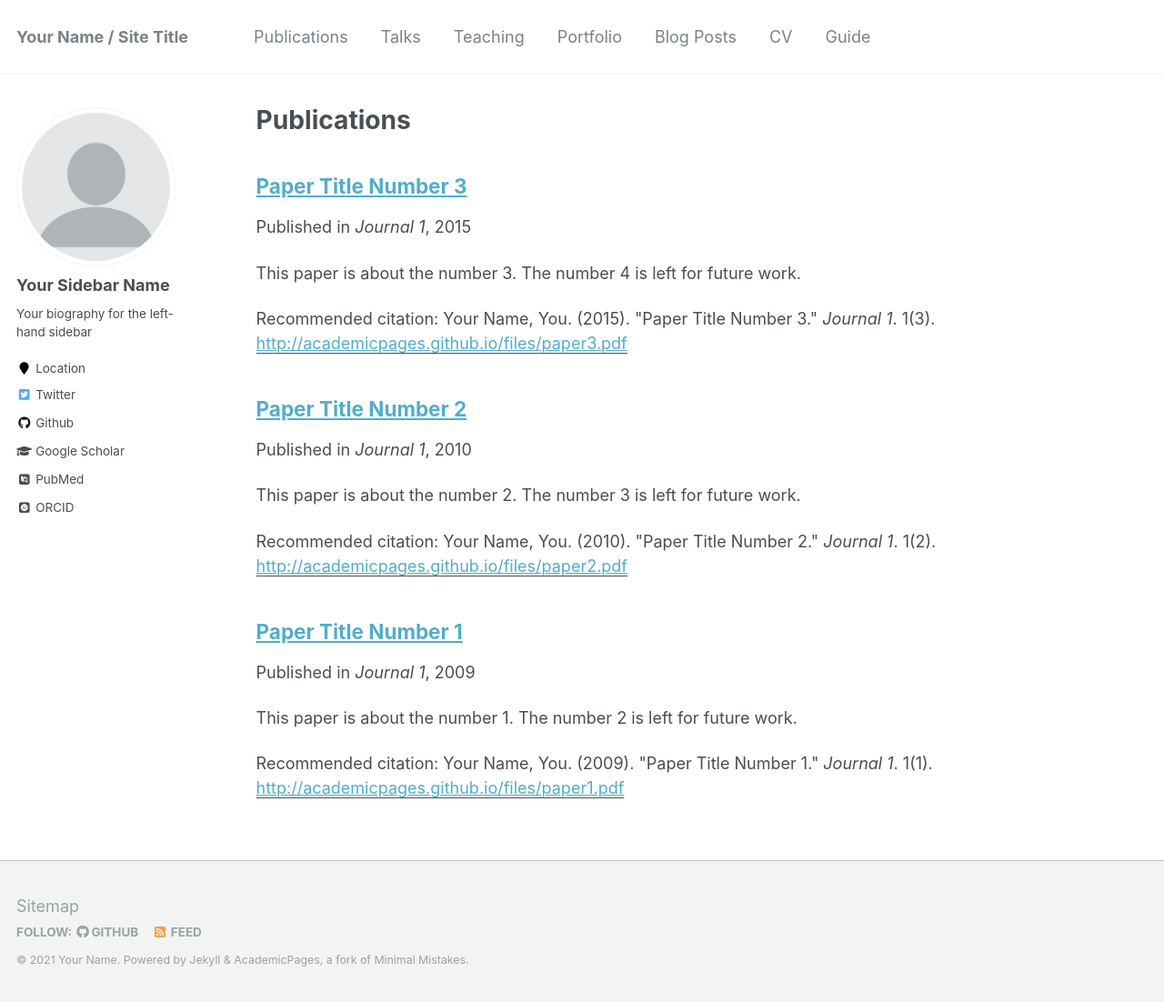
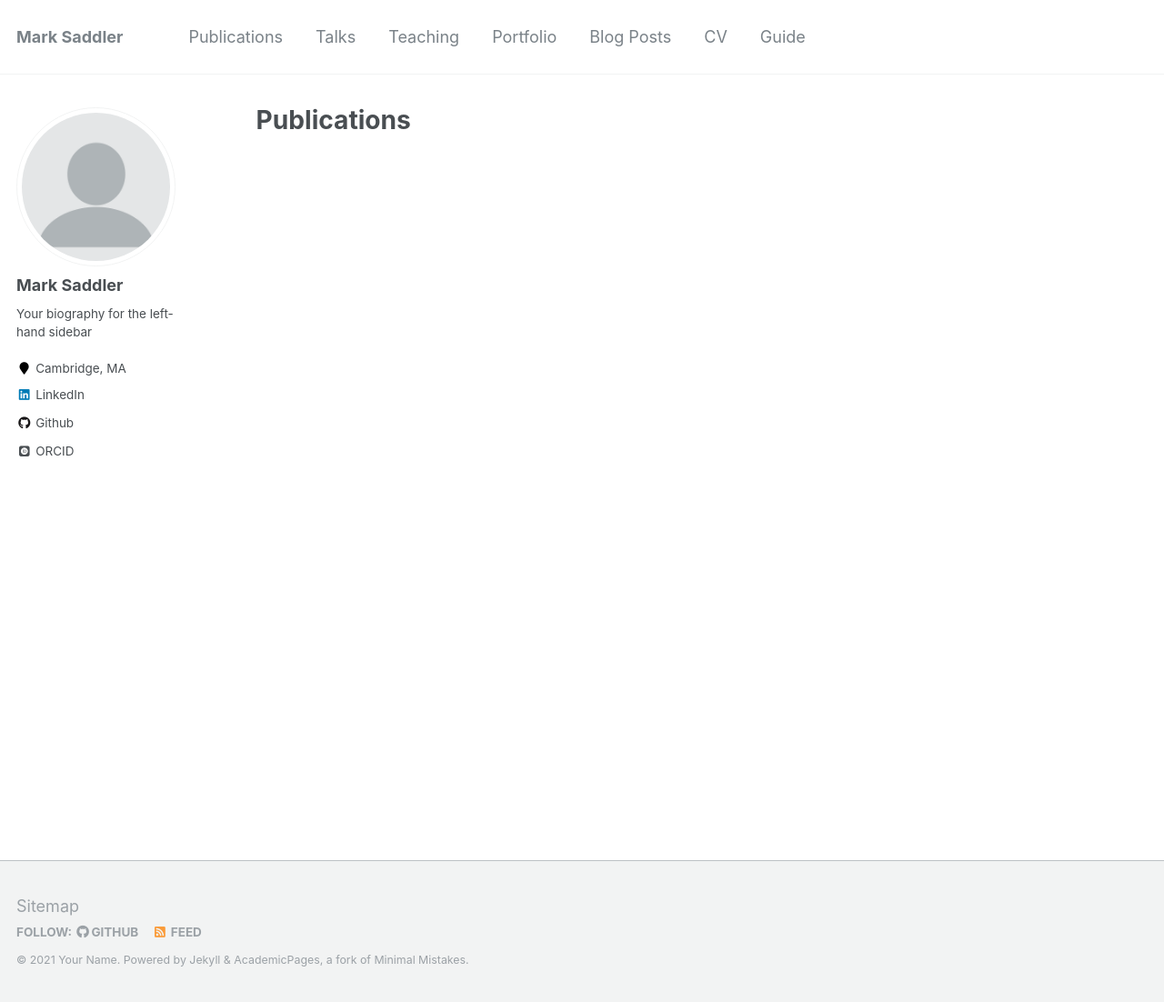
Before and after one commit to msaddler/msaddler.github.io, a Jekyll site: the page built from _pages/publications.md, in a window 1280 px wide and 1102 px high. Shown: the whole window at 91% size. Built offline with Jekyll 4.4.1, drawn with Linux system fonts in a browser that asks for light colours; some web fonts are replaced; part of the change alters nothing that is shown.

Commit message:
initial commit with new template

```diff
--- a/_config.yml
+++ b/_config.yml
@@ -7,13 +7,13 @@
 
 # Site Settings
 locale                   : "en-US"
-title                    : "Your Name / Site Title"
+title                    : "Mark Saddler"
 title_separator          : "-"
 name                     : &name "Your Name"
 description              : &description "personal description"
-url                      : https://academicpages.github.io # the base hostname & protocol for your site e.g. "https://mmistakes.github.io"
+url                      : https://msaddler.github.io
 baseurl                  : "" # the subpath of your site, e.g. "/blog"
-repository               : "academicpages/academicpages.github.io"
+repository               : "msaddler/msaddler.github.io"
 teaser                   :  # filename of teaser fallback teaser image placed in /images/, .e.g. "500x300.png"
 breadcrumbs              : false # true, false (default)
 words_per_minute         : 160
@@ -80,13 +80,13 @@ analytics:
 
 # Site Author
 author:
-  name             : "Your Sidebar Name"
+  name             : "Mark Saddler"
   avatar           : "profile.png"
   bio              : "Your biography for the left-hand sidebar"
-  location         : "Location"
+  location         : "Cambridge, MA"
   employer         :
-  pubmed           : "https://www.ncbi.nlm.nih.gov/pubmed/?term=john+snow"
-  googlescholar    : "http://yourfullgooglescholarurl.com"
+  pubmed           :  # "https://www.ncbi.nlm.nih.gov/pubmed/?term=john+snow"
+  googlescholar    :  # "http://yourfullgooglescholarurl.com"
   email            :
   researchgate     :  # example: "https://www.researchgate.net/profile/yourprofile"
   uri              :
@@ -96,20 +96,20 @@ author:
   flickr           :
   facebook         :
   foursquare       :
-  github           : "academicpages"
+  github           : "msaddler"
   google_plus      :
   keybase          :
   instagram        :
-  impactstory      : #"https://profiles.impactstory.org/u/xxxx-xxxx-xxxx-xxxx"
+  impactstory      : # "https://profiles.impactstory.org/u/xxxx-xxxx-xxxx-xxxx"
   lastfm           :
-  linkedin         :
-  orcid            : "http://orcid.org/yourorcidurl"
+  linkedin         : "https://www.linkedin.com/in/msaddler/"
+  orcid            : "https://orcid.org/0000-0002-2698-7275"
   pinterest        :
   soundcloud       :
   stackoverflow    : # http://stackoverflow.com/users/123456/username
   steam            :
   tumblr           :
-  twitter          : "replacethistwitterhandle"
+  twitter          : # "replacethistwitterhandle"
   vine             :
   weibo            :
   xing             :
@@ -175,33 +175,33 @@ kramdown:
 
 # Collections
 collections:
-  teaching:
-    output: true
-    permalink: /:collection/:path/
-  publications:
-    output: true
-    permalink: /:collection/:path/
-  portfolio:
-    output: true
-    permalink: /:collection/:path/
-  talks:
-    output: true
-    permalink: /:collection/:path/
+  # teaching:
+  #   output: true
+  #   permalink: /:collection/:path/
+  # publications:
+  #   output: true
+  #   permalink: /:collection/:path/
+  # portfolio:
+  #   output: true
+  #   permalink: /:collection/:path/
+  # talks:
+  #   output: true
+  #   permalink: /:collection/:path/
 
 
 # Defaults
 defaults:
-  # _posts
-  - scope:
-      path: ""
-      type: posts
-    values:
-      layout: single
-      author_profile: true
-      read_time: true
-      comments: true
-      share: true
-      related: true
+  # # _posts
+  # - scope:
+  #     path: ""
+  #     type: posts
+  #   values:
+  #     layout: single
+  #     author_profile: true
+  #     read_time: true
+  #     comments: true
+  #     share: true
+  #     related: true
   # _pages
   - scope:
       path: ""
@@ -209,41 +209,41 @@ defaults:
     values:
       layout: single
       author_profile: true
-  # _teaching
-  - scope:
-      path: ""
-      type: teaching
-    values:
-      layout: single
-      author_profile: true
-      share: true
-      comments: true
-  # _publications
-  - scope:
-      path: ""
-      type: publications
-    values:
-      layout: single
-      author_profile: true
-      share: true
-      comments: true
-  # _portfolio
-  - scope:
-      path: ""
-      type: portfolio
-    values:
-      layout: single
-      author_profile: true
-      share: true
-      comment: true
-  # _talks
-  - scope:
-      path: ""
-      type: talks
-    values:
-      layout: talk
-      author_profile: true
-      share: true
+  # # _teaching
+  # - scope:
+  #     path: ""
+  #     type: teaching
+  #   values:
+  #     layout: single
+  #     author_profile: true
+  #     share: true
+  #     comments: true
+  # # _publications
+  # - scope:
+  #     path: ""
+  #     type: publications
+  #   values:
+  #     layout: single
+  #     author_profile: true
+  #     share: true
+  #     comments: true
+  # # _portfolio
+  # - scope:
+  #     path: ""
+  #     type: portfolio
+  #   values:
+  #     layout: single
+  #     author_profile: true
+  #     share: true
+  #     comment: true
+  # # _talks
+  # - scope:
+  #     path: ""
+  #     type: talks
+  #   values:
+  #     layout: talk
+  #     author_profile: true
+  #     share: true
 
 # Sass/SCSS
 sass:
```
